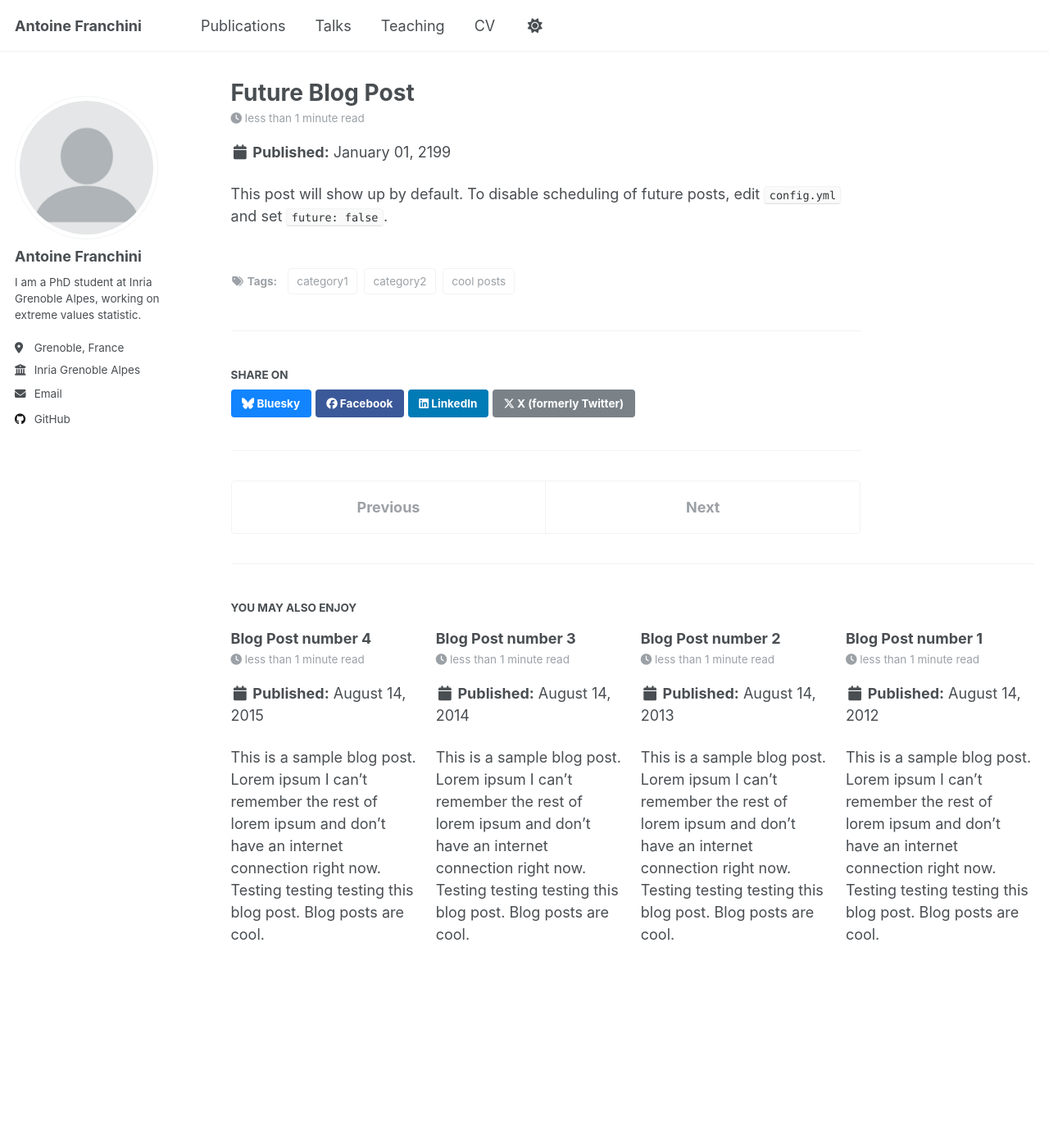
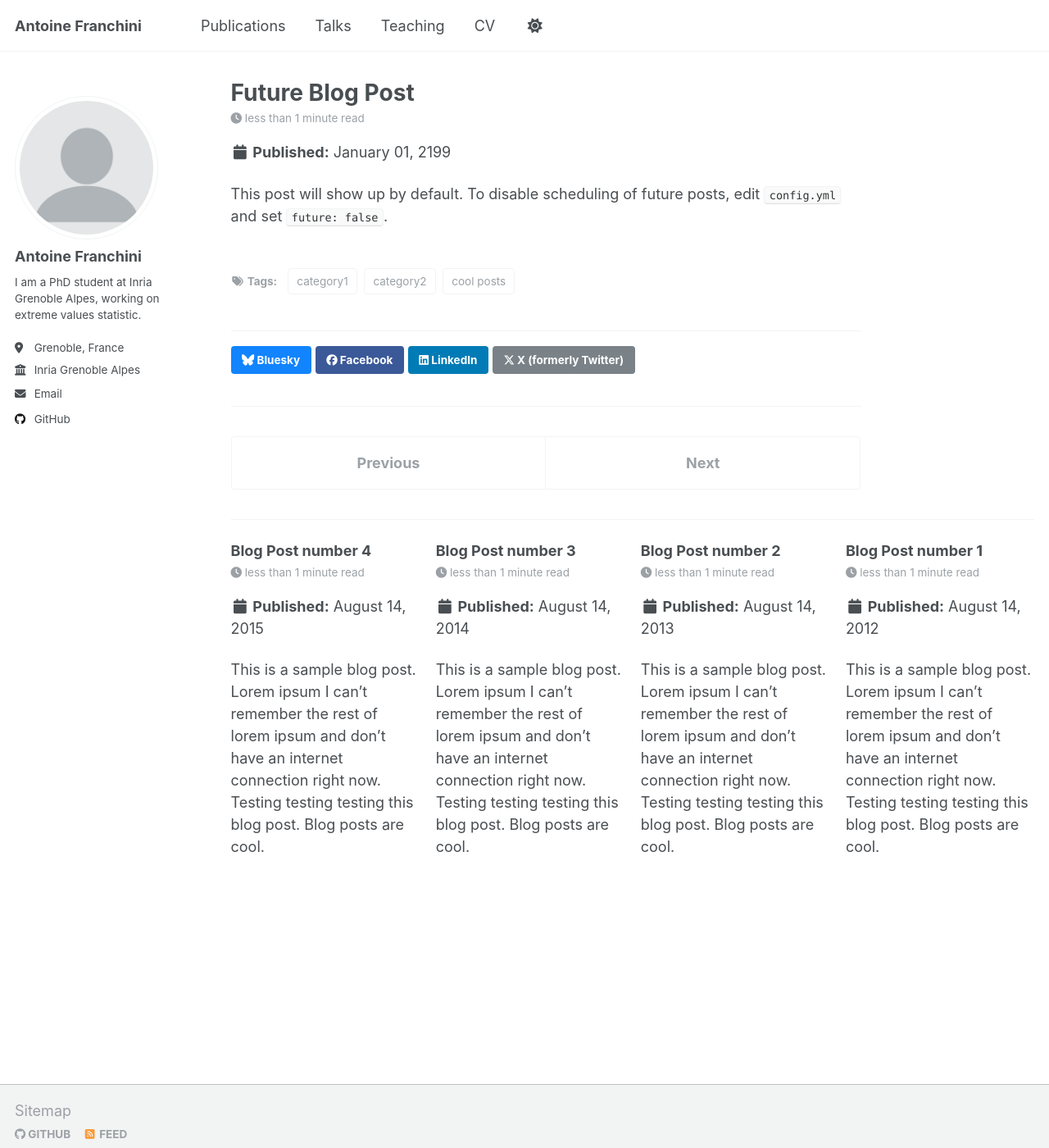
Before and after one commit to antoineinria/antoineinria.github.io, a Jekyll site: the page built from _posts/2199-01-01-future-post.md, in a window 1280 px wide and 1400 px high. Shown: the whole window at 82% size. Built offline with Jekyll 4.4.1, drawn with Linux system fonts in a browser that asks for light colours; a script that is not in the unit is left out; part of the change alters nothing that is shown.

```diff
--- a/_config.yml
+++ b/_config.yml
@@ -7,8 +7,8 @@
 # server process.
 
 # Basic Site Settings
-locale                   : "en-US"
-site_theme               : "Modernist"
+locale                   : "en-UK"
+site_theme               : "Minimal"
 title                    : "Antoine Franchini"
 title_separator          : "-"
 name                     : &name "Antoine Franchini"
```
